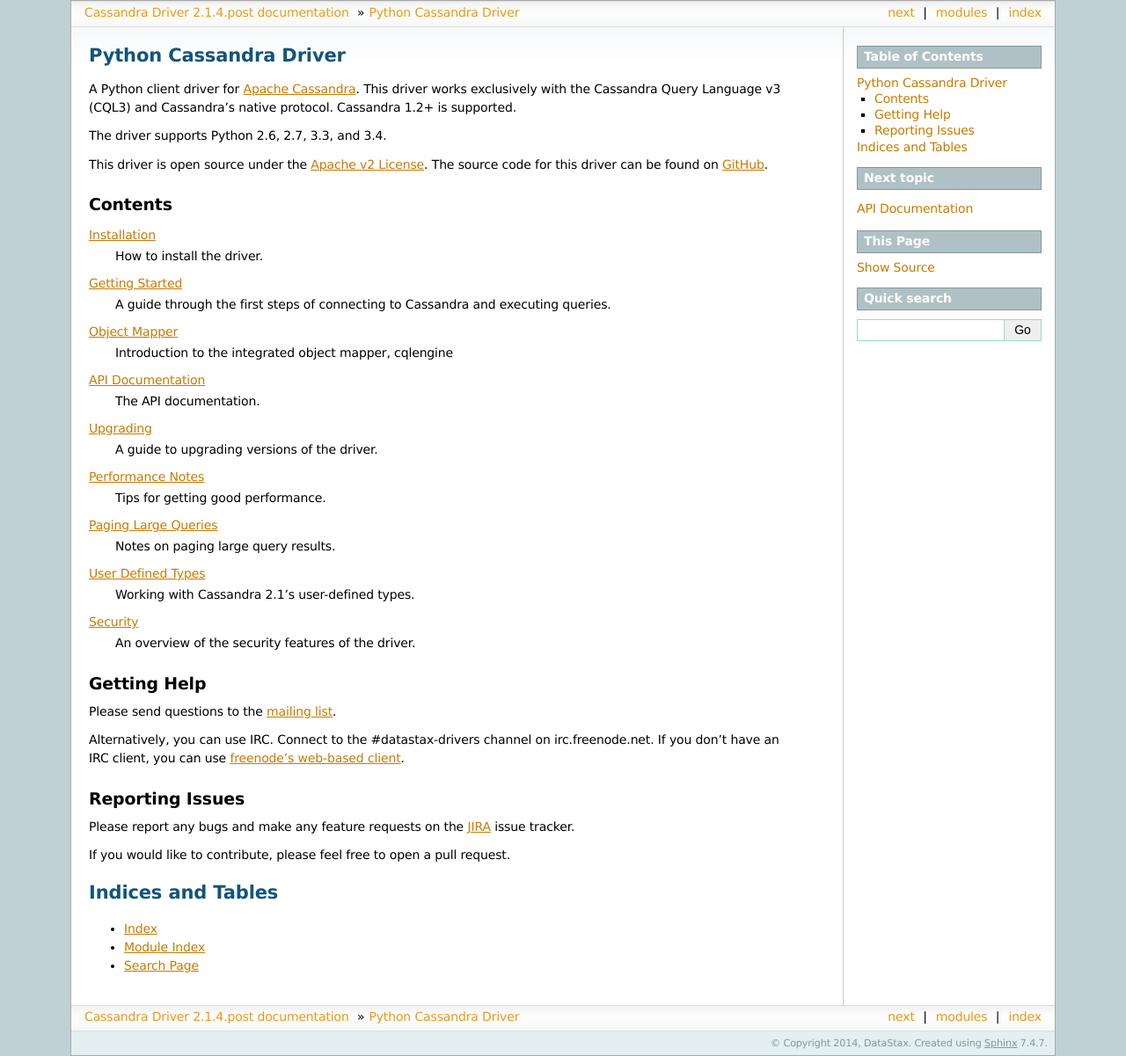
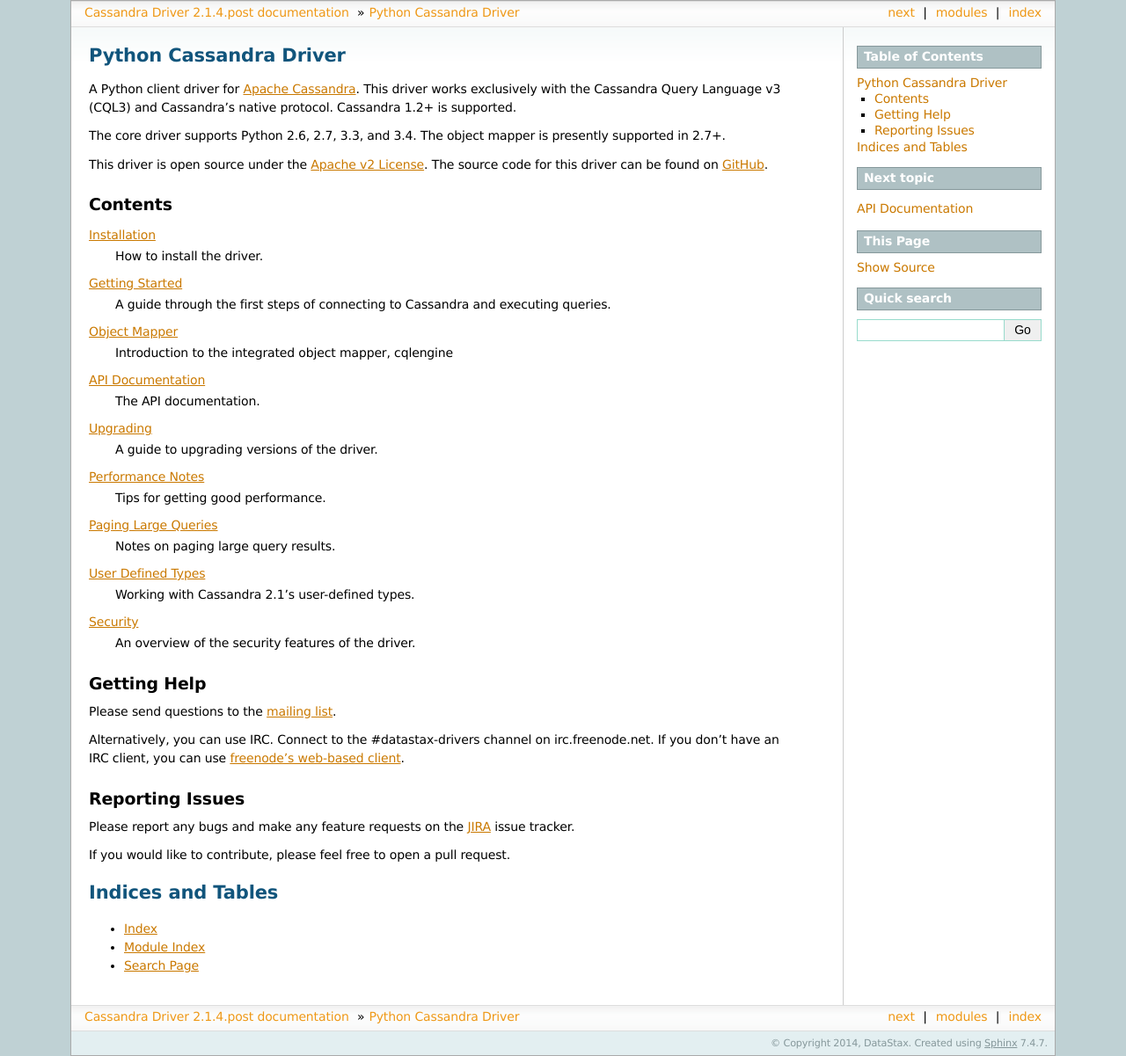
Before and after one commit to datastax/python-driver, a Sphinx documentation site: the page built from docs/index.rst, in a window 1280 px wide. Shown: the whole page at 88% size. Built offline with Sphinx 7.4.7, drawn with Linux system fonts in a browser that asks for light colours; pages that are not in the unit, such as notebooks, are missing from menus.

Commit message:
Add note about different version support in cqlengine

```diff
--- a/docs/index.rst
+++ b/docs/index.rst
@@ -4,7 +4,7 @@
 This driver works exclusively with the Cassandra Query Language v3 (CQL3)
 and Cassandra's native protocol.  Cassandra 1.2+ is supported.
 
-The driver supports Python 2.6, 2.7, 3.3, and 3.4.
+The core driver supports Python 2.6, 2.7, 3.3, and 3.4. The object mapper is presently supported in 2.7+.
 
 This driver is open source under the
 `Apache v2 License <http://www.apache.org/licenses/LICENSE-2.0.html>`_.
```
